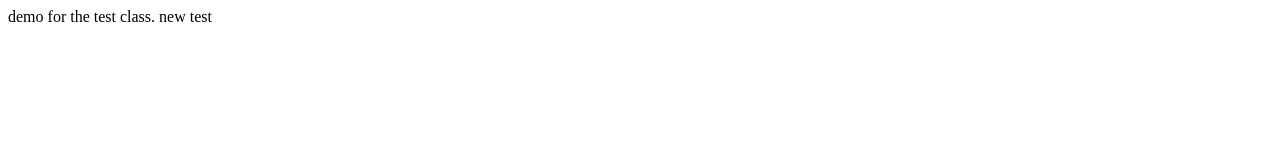
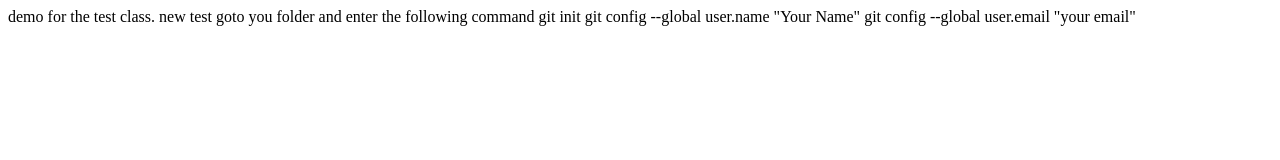
Before and after one commit to coderam9898/git_demo_2022, a plain HTML site: page code/index.html in a window 1280 px wide. Drawn offline with Linux system fonts and the light colour scheme.

Commit message:
Added Resources

```diff
--- a/code/index.html
+++ b/code/index.html
@@ -10,7 +10,7 @@
 </head>
 
 <body>
-    demo for the test class. new test
+    demo for the test class. new test goto you folder and enter the following command git init git config --global user.name "Your Name" git config --global user.email "your email"
 </body>
 
 </html>
```
Also changed, not shown: src/resource.txt (added).
